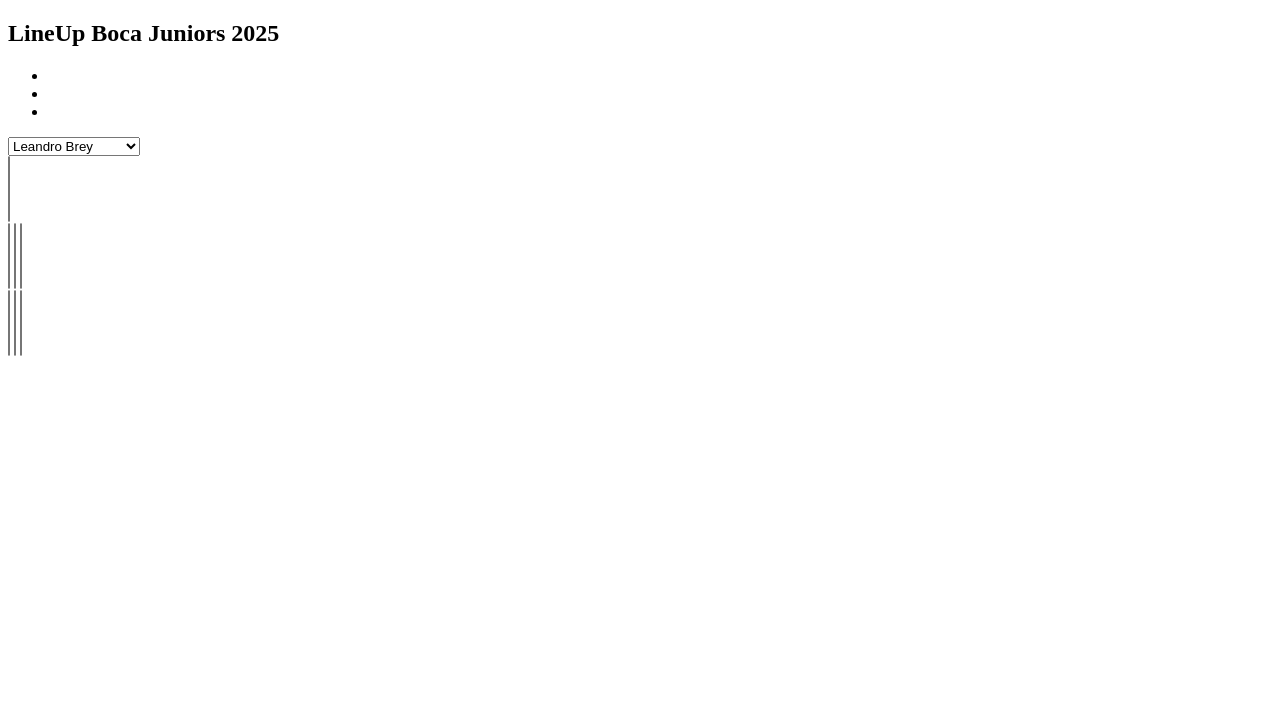
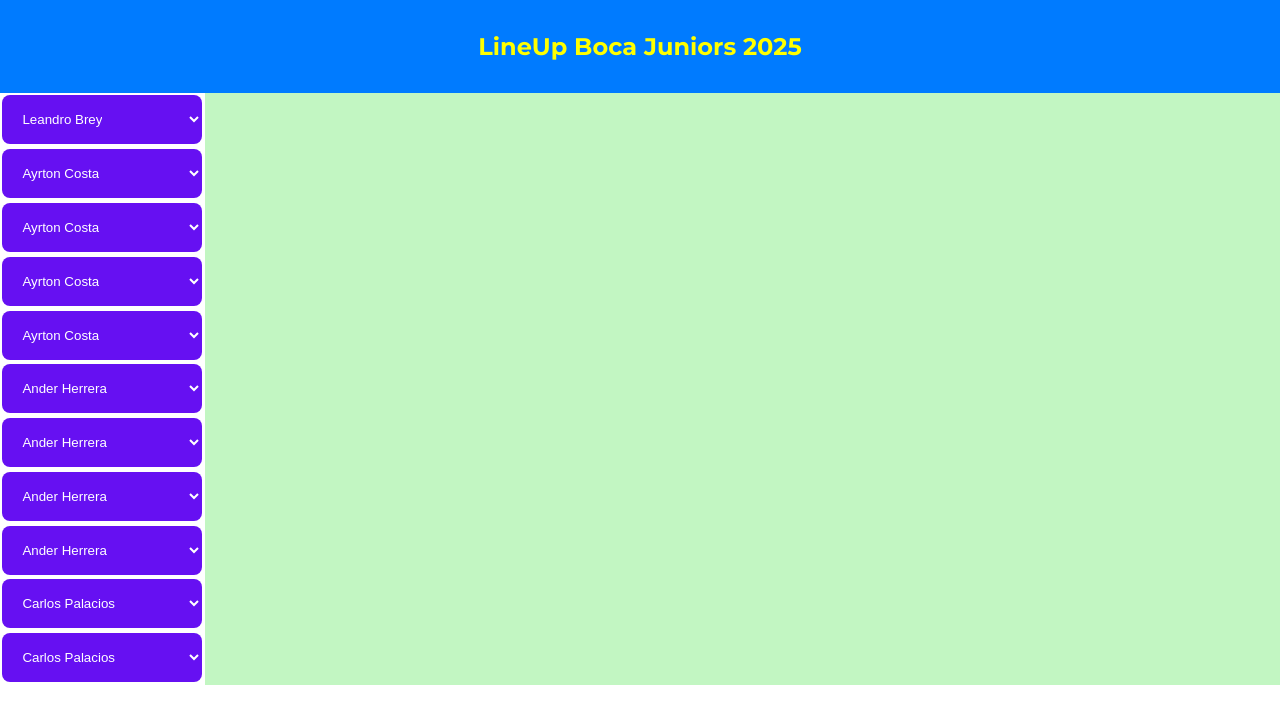
Before and after one commit to AxelOP96/lineup-js, a plain HTML site: page index.html in a window 1280 px wide. Drawn offline with Linux system fonts and the light colour scheme.

Commit message:
Css mas funcionalidad para que se carguen los datos dinamicamente

```diff
--- /dev/null
+++ b/css/style.css
@@ -0,0 +1,57 @@
+@import url('https://fonts.googleapis.com/css2?family=Montserrat:ital,wght@0,100..900;1,100..900&display=swap');
+*{
+    margin: 0;
+    box-sizing: border-box;
+}
+body{
+    font-family: "Montserrat", sans-serif;
+
+}
+.nav{
+    background-color:#007bff ; /*#6610f2*/
+    color: yellow;
+    padding: 2rem;
+    text-align: center;
+}
+#goalkeeper{
+    padding: 1rem;
+    outline: none;
+    border: none;
+    border-radius: .5rem;
+    cursor: pointer;
+    background-color: #6610f2;
+    color: white;
+}
+.defender, .midfielder, .attacker{
+    padding: 1rem;
+    outline: none;
+    border: none;
+    border-radius: .5rem;
+    cursor: pointer;
+    background-color: #6610f2;
+    color: white;
+}
+.field, ul{
+    display: flex;
+}
+li{
+    list-style: none;
+}
+.container, .container *{
+    display: flex;
+    flex-direction: column;
+
+}
+select{
+    width: 200px;
+    margin: .15rem;
+}
+.game{
+    background-color: rgb(194, 246, 194);
+    width: 100%;
+    /* height: calc(100vw - 200px);
+    width: calc(100vh -200px); */
+}
+.none{
+    display: none;
+}
--- a/index.html
+++ b/index.html
@@ -4,6 +4,7 @@
     <meta charset="UTF-8">
     <meta name="viewport" content="width=device-width, initial-scale=1.0">
     <title>LineUp JS</title>
+    <link rel="stylesheet" href="./css/style.css">
 </head>
 <body>
     <main>
@@ -19,27 +20,39 @@
             <div class="container">
                 <div class="goalkeeper">
                     <div class="photo"></div>
-                    <select id="goalkeeper" name="goalkeeper">
-                        <!-- <option value="">Brey</option>
-                        <option value="">Marchesin</option>
-                        <option value="">Javi Garcia</option>
-                        <option value="">Romero</option> -->
-                    </select>
+                    <select id="goalkeeper" name="goalkeeper" data-player></select>
                 </div>
                 <div class="defenders">
-                    <select class="defenders" id="defenders" name="defenders" multiple size="4"></select>
+                    <select class="defender" name="defender" data-player></select>
+                    <select class="defender" name="defender" data-player></select>
+                    <select class="defender" name="defender" data-player></select>
+                    <select class="defender" name="defender" data-player></select>
 
                 </div>
                 <div class="midfielders">
-                    <select class="midfielders" id="midfielders" name="midfielders" multiple></select>
-                    <select class="midfielders" id="midfielders" name="midfielders" multiple></select>
-                    <select class="midfielders" id="midfielders" name="midfielders" multiple></select>
+                    <select class="midfielder"  name="midfielders" data-player></select>
+                    <select class="midfielder"  name="midfielders" data-player></select>
+                    <select class="midfielder"  name="midfielders" data-player></select>
+                    <select class="midfielder"  name="midfielders" data-player></select>
                 </div>
                 <div class="attackers">
-                    <select class="attackers" id="attackers" name="attackers" multiple></select>
-                    <select class="attackers" id="attackers" name="attackers" multiple></select>
-                    <select class="attackers" id="attackers" name="attackers" multiple></select>
+                    <select class="attacker"  name="attackers" data-player></select>
+                    <select class="attacker"  name="attackers" data-player></select>
+
                 </div>
+            </div>
+            <div class="game">
+                <!-- <span id="arquero"></span>
+                <span></span>
+                <span></span>
+                <span></span>
+                <span></span>
+                <span></span>
+                <span></span>
+                <span></span>
+                <span></span>
+                <span></span>
+                <span></span> -->
             </div>
         </section>
     </main>
--- a/players.js
+++ b/players.js
@@ -1,28 +1,75 @@
-document.addEventListener("DOMContentLoaded", ()=>{
 const players = {
     goalkeeper: ["Leandro Brey", "Agustin Marchesin", "Javier García", "Sergio Romero"],
     defenders: ["Ayrton Costa", "Cristian Lema", "Marcelo Saracchi", "Nicolás Figal", "Marcos Rojo", "Luis Advíncula", "Frank Fabra", "Lautaro Blanco", "Juan Barinaga", "Lautaro Di Lollo", "Lucas Blondel", "Mateo Mendia", "Rodrigo Battaglia"],
     midfielders: ["Ander Herrera", "Esteban Rolon", "Agustín Martegani", "Juan Ramirez", "Ignacio Miramon", "Kevin Zenon", "Tomás Belmonte", "Milton Delgado", "Mauricio Benitez", "Jabes Saralegui", "Leandro Paredes"],
     attackers: ["Carlos Palacios", "Exequiel Zeballos", "Milton Giménez", "Édinson Cavani", "Lucas Janson", "Miguel Merentiel", "Brian Aguirre"]
 };
+const d = document;
+const $field = d.querySelector(".game");
+const $arquero = d.getElementById("goalkeeper"),
+$defenders = d.querySelectorAll(".defender"),
+$midfielders = d.querySelectorAll(".midfielder"),
+$attackers = d.querySelectorAll(".attacker");
+d.addEventListener("DOMContentLoaded", (e)=>{
 
 
+    players.goalkeeper.forEach( (player) =>{
+        const option = d.createElement("option");
+        option.innerHTML = `${player}`;
+        $arquero.appendChild(option);
+    });
+    $arquero.firstElementChild.setAttribute("selected", "")
+    players.defenders.forEach( (player) =>{
 
-        const createOptions = (options, selectElement) => {
-                options.forEach(player => {
-                    const option = document.createElement("option");
-                    option.value = player;
-                    option.textContent = player;
-                    selectElement.appendChild(option);
+        $defenders.forEach((defender) =>{
+            const option = d.createElement("option");
+            //console.log(defender.previousElementSibling)
+            option.innerHTML = `${player}`;
+            //console.log(players.defenders.indexOf(`${player}`))
+            /* if((option.innerHTML === defender.previousElementSibling.innerHTML)){
+
+            } */
+
+            console.log(option.innerHTML)
+            console.log(defender)
+            defender.appendChild(option);
+            defender.firstElementChild.setAttribute("selected", "")
+        })
+
     });
-            };
 
-            createOptions(players.goalkeeper, document.getElementById("goalkeeper"));
-            createOptions(players.defenders, document.getElementsByClassName("defenders"));
-            createOptions(players.midfielders, document.getElementByByClassName("midfielders"));
-            createOptions(players.attackers, document.getElementByByClassName("attackers"));
+    players.midfielders.forEach( (player) =>{
+
+        $midfielders.forEach((midfielder) =>{
+            const option = d.createElement("option");
+            option.innerHTML = `${player}`;
+            midfielder.appendChild(option);
+            midfielder.firstElementChild.setAttribute("selected", "")
+        })
+
     });
-/*const players = {
-    goalkeeper: ["Player 1", "Player 2"],
-    defenders: ["Player 3", "Player 4", "Player 5", "Player 6"]
-};*/
+    players.attackers.forEach( (player) =>{
+
+        $attackers.forEach((attacker) =>{
+            const option = d.createElement("option");
+            option.innerHTML = `${player}`;
+            attacker.appendChild(option);
+            attacker.firstElementChild.setAttribute("selected", "")
+        })
+
+    });
+    /* const $jugadoresFinales = d.querySelectorAll("option[selected]");
+    $jugadoresFinales.forEach((jugador)=>{
+        const actual = jugador.value;
+        console.log(jugador)
+    }) */
+});
+d.addEventListener("change", (e)=>{
+    const $jugadoresFinales = d.querySelectorAll("option[selected]");
+    //console.log($jugadoresFinales)
+    $jugadoresFinales.forEach((jugador) =>{
+        const $span = d.createElement("span");
+        $span.textContent = `${jugador.value}`;
+        $field.appendChild($span);
+    })
+})
```
Lines whose indentation alone changed are shown as unchanged.
